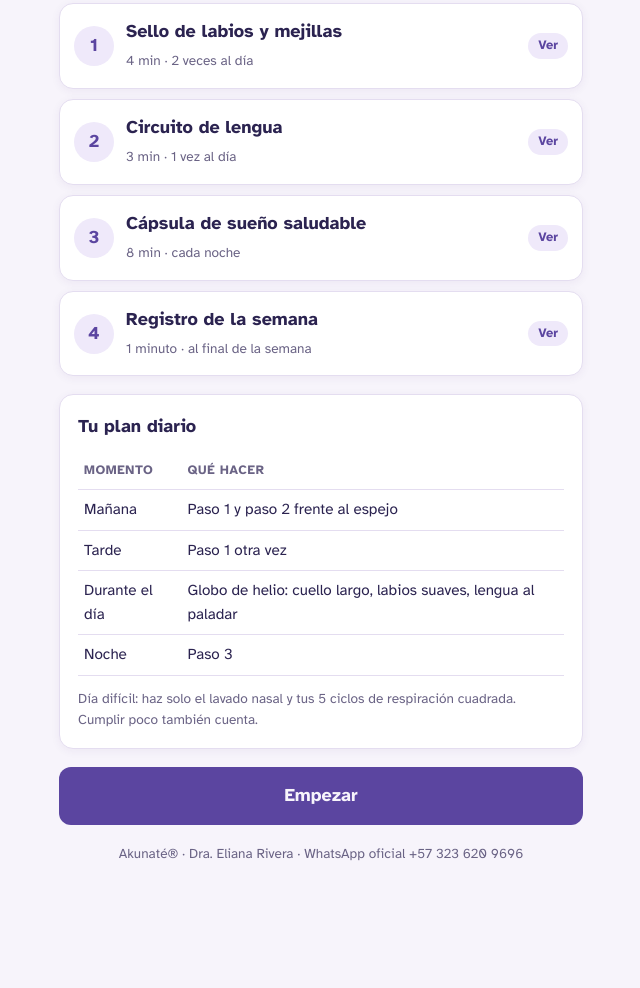
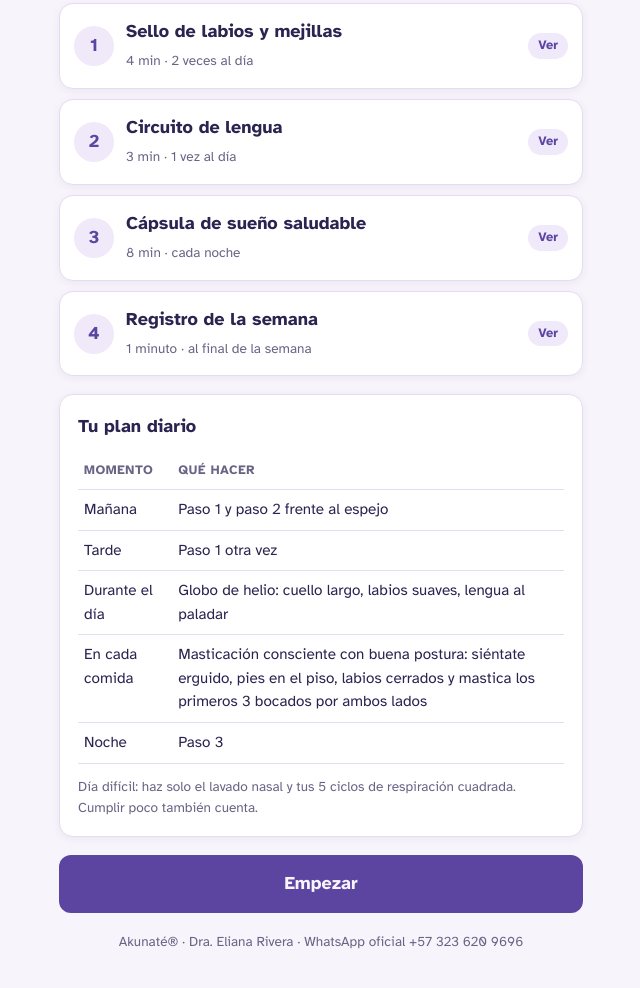
Before and after one commit to elianarivera10/akunate-portal, a plain HTML site: page s5/index.html in a window 1280 px wide. Shown: the part 901-1889 px from the top of the page, without its empty margins (319-959 px from the left). Before the commit the page ends 1813 px from the top, so only its background shows below. Drawn offline with Linux system fonts and the light colour scheme.

Commit message:
Semana 5: recordatorio de masticación consciente con buena postura
Co-Authored-By: Claude Opus 5.5 <noreply@anthropic.com>
Claude-Session: https://claude.ai/code/session_0185RMPv6kdjU7fQ8QckECkT

```diff
--- a/s5/index.html
+++ b/s5/index.html
@@ -205,6 +205,7 @@ function home(){
         <tr><td>Mañana</td><td>Paso 1 y paso 2 frente al espejo</td></tr>
         <tr><td>Tarde</td><td>Paso 1 otra vez</td></tr>
         <tr><td>Durante el día</td><td>Globo de helio: cuello largo, labios suaves, lengua al paladar</td></tr>
+        <tr><td>En cada comida</td><td>Masticación consciente con buena postura: siéntate erguido, pies en el piso, labios cerrados y mastica los primeros 3 bocados por ambos lados</td></tr>
         <tr><td>Noche</td><td>Paso 3</td></tr>
       </table></div>
       <p class="small muted">Día difícil: haz solo el lavado nasal y tus 5 ciclos de respiración cuadrada. Cumplir poco también cuenta.</p>
```
